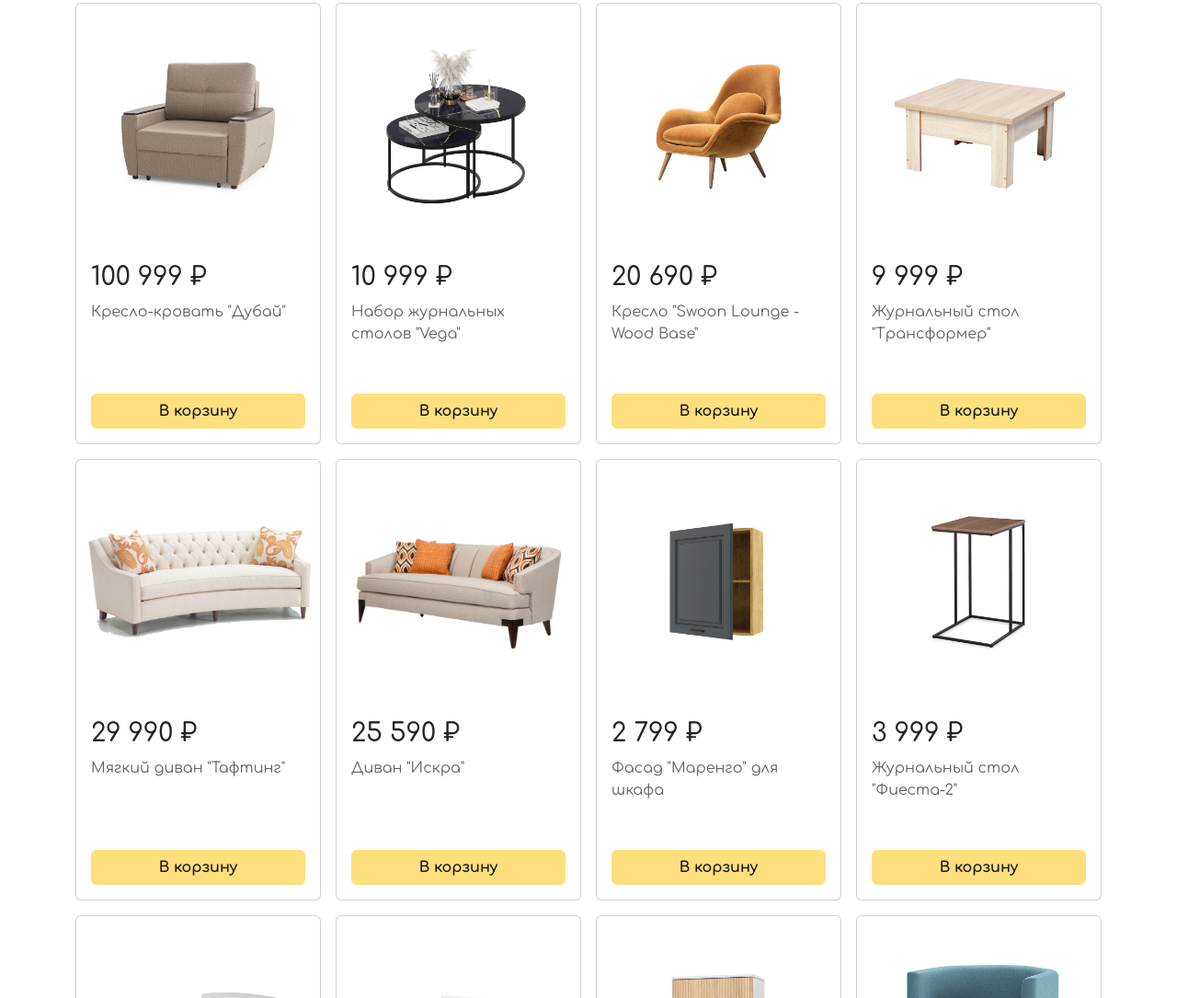
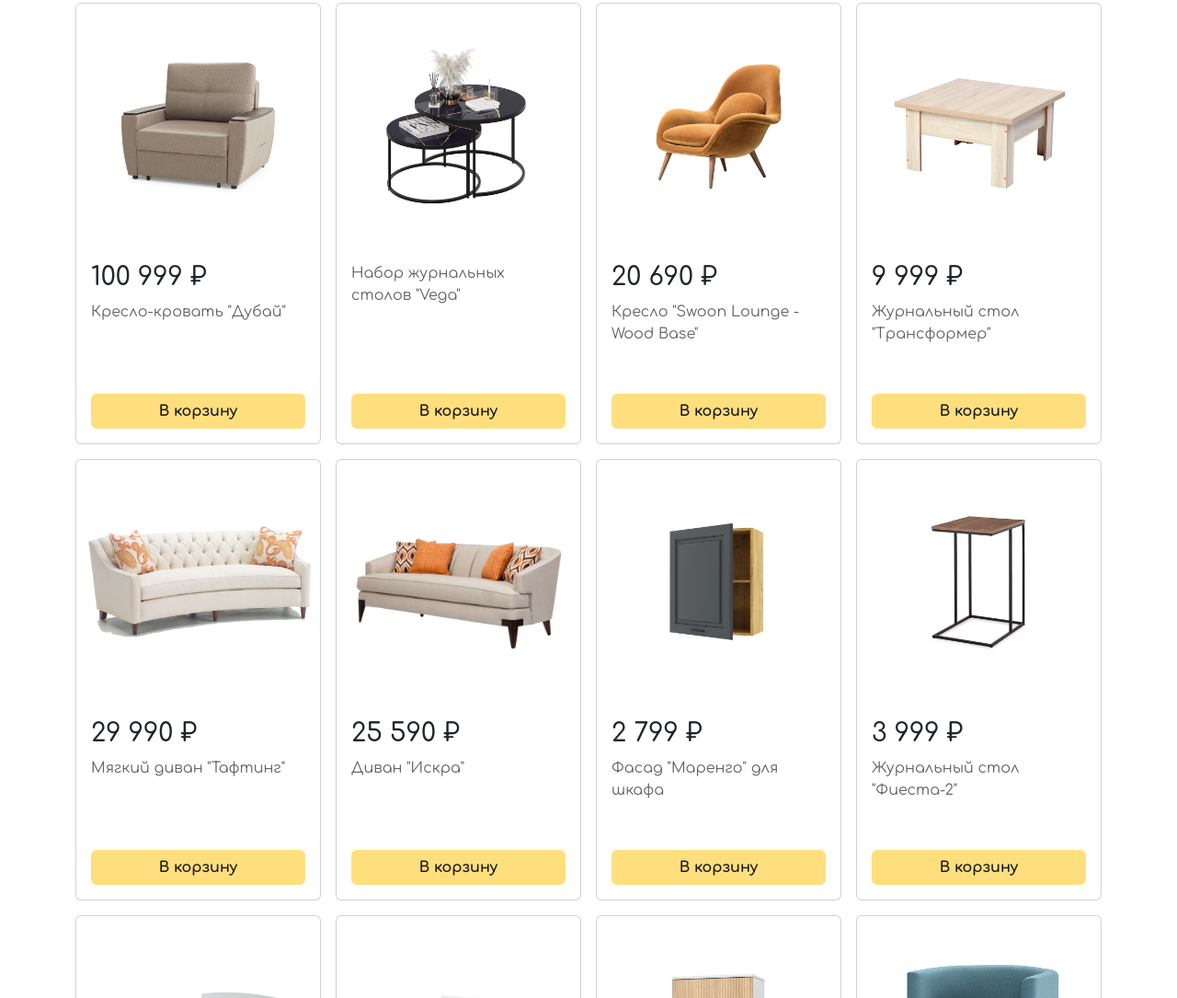
Before and after one commit to denilyunkin/Furni, a website: page index.html in a window 1280 px wide. Shown: the part 745-1830 px from the top of the page at 92% size. Drawn offline with nearby package versions, Linux system fonts and the light colour scheme.

```diff
--- a/index.html
+++ b/index.html
@@ -125,7 +125,7 @@
             <img src="img/vega.jpg" class="card-img-top" alt="..." />
             <div class="card-body d-flex flex-column justify-content-between">
               <div>
-                <h3 class="card-title">10 999 ₽</h3>
+                <!-- <h3 class="card-title">10 999 ₽</h3> -->
                 <p class="card-text" style="color: #0c0c0ca4">
                   Набор журнальных столов "Vega"
                 </p>
```
